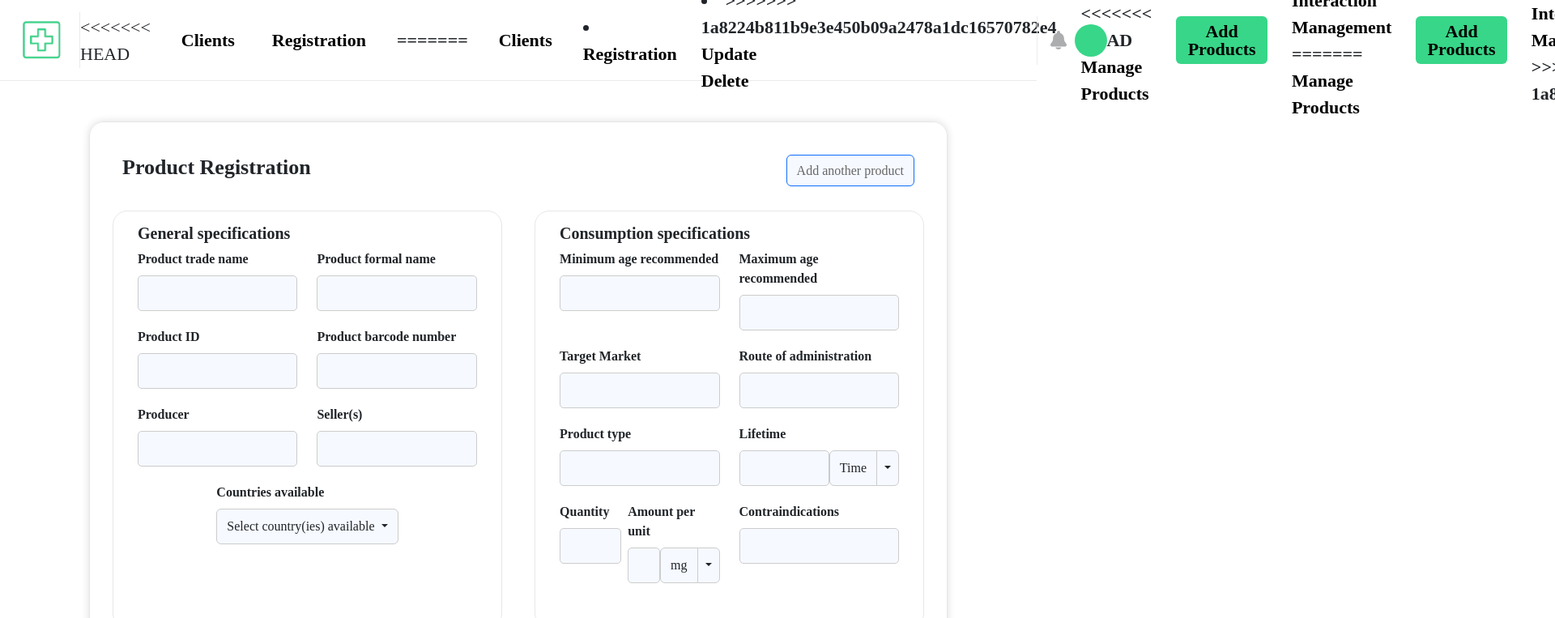
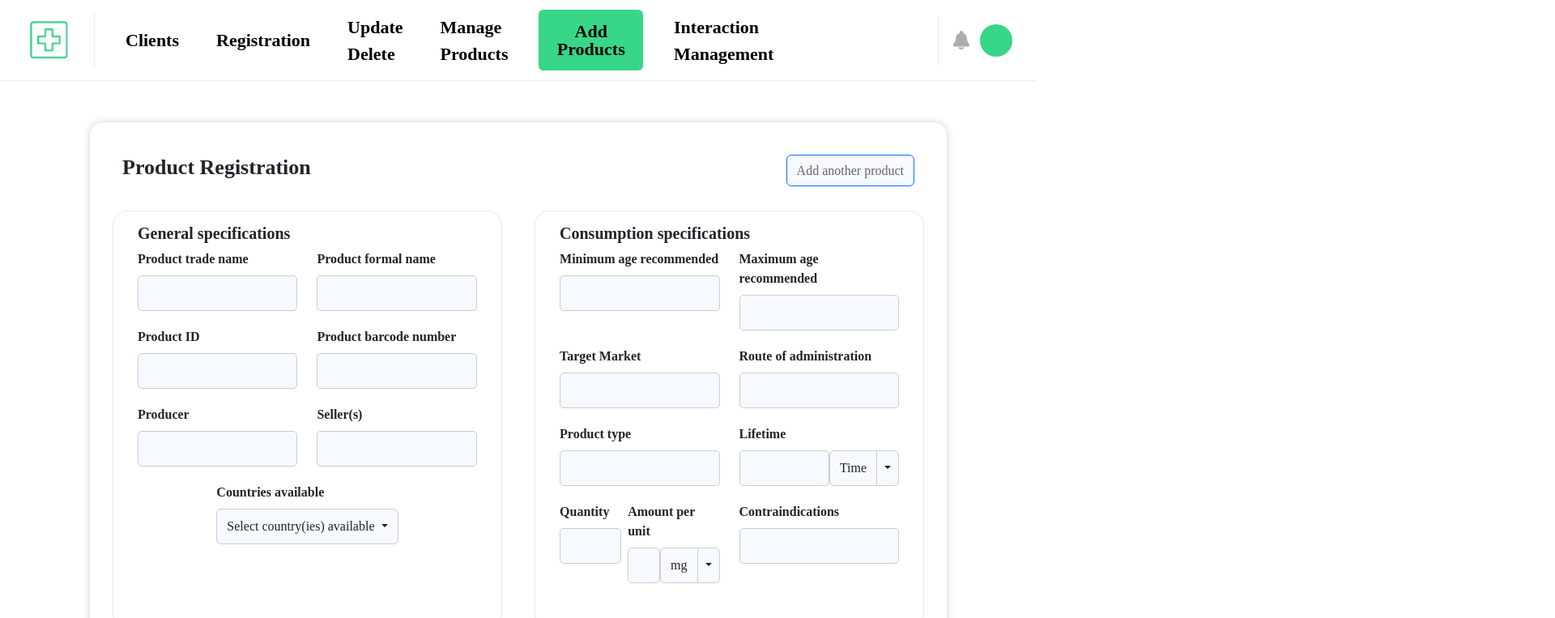
Before and after one commit to SebPal1879/Proyecto-CRM---Yarbe, a plain HTML site: page ProductRegistration/index.html in a window 1280 px wide. Shown: the top 763 px of the page at 81% size, 1920 px wide, since content can reach past the window. Drawn offline with nearby package versions, Linux system fonts and the light colour scheme.

Commit message:
fix (front)
fixed problem with header and add navegation to login buttom

```diff
--- a/Login/index.html
+++ b/Login/index.html
@@ -7,6 +7,7 @@
     <title>Login</title>
     <link href="https://cdn.jsdelivr.net/npm/bootstrap@5.3.0-alpha1/dist/css/bootstrap.min.css" rel="stylesheet" integrity="sha384-GLhlTQ8iRABdZLl6O3oVMWSktQOp6b7In1Zl3/Jr59b6EGGoI1aFkw7cmDA6j6gD" crossorigin="anonymous">
     <link rel="stylesheet" type="text/css" href="style.css">
+
 </head>
 <body>
 
@@ -16,7 +17,7 @@
                 <img width="250" src="../Imagenes/Logotipo.png" alt="logo">
                 <h1>Login</h1>
             </div>
-            <form class="login-from">
+            <form class="login-from" onsubmit="validarFormulario(event)">
                 <div class="login-form-content">
                     <div class="form-item">
                         <label for="email">Email</label>
@@ -38,12 +39,10 @@
 
         </div>
 
-
-
     </div>
 
 
 
-    <script src="https://cdn.jsdelivr.net/npm/bootstrap@5.3.0-alpha1/dist/js/bootstrap.bundle.min.js" integrity="sha384-w76AqPfDkMBDXo30jS1Sgez6pr3x5MlQ1ZAGC+nuZB+EYdgRZgiwxhTBTkF7CXvN" crossorigin="anonymous"></script>
+    <script src="script.js"></script>
 </body>
 </html>
--- a/ProductRegistration/index.html
+++ b/ProductRegistration/index.html
@@ -29,17 +29,6 @@
         </button>
         <div class="collapse navbar-collapse" id="navbarNav">
           <ul class="navbar-nav d-flex align-items-center">
-<<<<<<< HEAD
-            <li class="nav-item">
-              <a class="nav-link" href="../Clients/index.html">
-                <article id="a2">Clients</article>
-              </a>
-            </li>
-            <li class="nav-item">
-              <a class="nav-link" href="../Registration/index.html">Registration</a>
-            </li>
-            <li class="nav-item">
-=======
             <div class="a1">
               <li class="nav-item">
                 <a class="nav-link" href="../Clients/index.html">
@@ -51,22 +40,11 @@
               <a class="nav-link" href="../Registration/index.html">Registration</a>
             </li>
             <li class="nav-item">
->>>>>>> 1a8224b811b9e3e450b09a2478a1dc16570782e4
               <a class="nav-link" href="../UpdateDelete/index.html">
                 Update<article>Delete</article>
               </a>
             </li>
             <li class="nav-item">
-<<<<<<< HEAD
-              <a class="nav-link" href="../">Manage<article>Products</article></a>
-            </li>
-            <li class="nav-item badge" id="current">
-              <a class="nav-link">Add<article>Products</article></a>
-            </li>
-            <li class="nav-item">
-              <a class="nav-link active" aria-current="page" href="../InteractionManagement/index.html">Interaction
-                <article>Management</article></a>
-=======
               <a class="nav-link" href="../ManageProducts/index.html">Manage<article>Products</article></a>
             </li>
             <li class="nav-item badge" id="current">
@@ -74,7 +52,6 @@
             </li>
             <li class="nav-item">
               <a class="nav-link active" aria-current="page" href="../InteractionManagement/index.html">Interaction<article>Management</article></a>
->>>>>>> 1a8224b811b9e3e450b09a2478a1dc16570782e4
             </li>
           </ul>
         </div>
```
Also changed, not shown: Clients/index.html (+0 -8 lines), InteractionManagement/index.html (+0 -8 lines), Login/script.js (added, +22 -0 lines), Registration/index.html (+0 -13 lines), UpdateDelete/index.html (+0 -4 lines).
